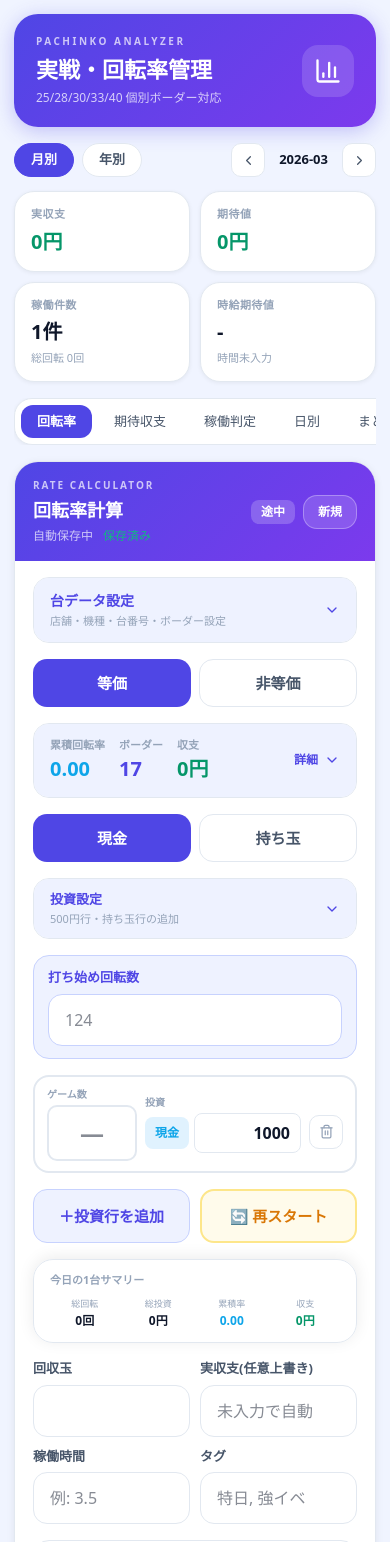
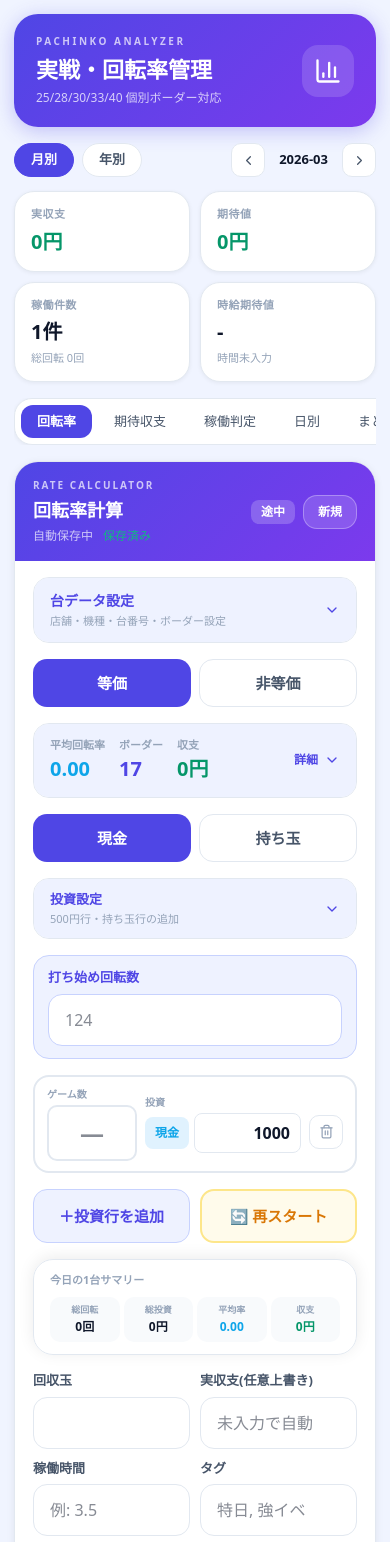
Before and after one commit to yami-tan/pachinko-app, a React (Vite) app: page / in a window 390 px wide. Shown: the top 1542 px of the page. Built offline with nearby package versions, Linux system fonts and the light colour scheme.

Commit message:
improve mobile layout

```diff
--- a/src/App.tsx
+++ b/src/App.tsx
@@ -149,7 +149,7 @@ function getSessionTrendData(session,settings) {
 function emptyRateEntry(kind='cash',amount=1000,reading='') { return { id:uid(),kind,amount:String(amount),reading }; }
 
 function emptySession(settings=defaultSettings) {
-  return { id:uid(),date:todayStr(),shop:'',machineId:'__none__',machineNameSnapshot:'',machineFreeName:'',machineNumber:'',exchangeCategory:'25',startRotation:'',sessionBorderOverride:'',totalSpinsManual:'',returnedBalls:'',endingBalls:'',endingUpperBalls:'',actualBalanceYen:'',hours:'',notes:'',resultGoodMemo:'',resultBadMemo:'',rateHistoryPoints:[],tags:'',photos:[],firstHits:[],rateSections:[],currentInputMode:'cash',status:'draft',updatedAt:Date.now(),rateEntries:[emptyRateEntry('cash',settings.defaultCashUnitYen,'')] };
+  return { id:uid(),date:todayStr(),shop:'',machineId:'__none__',machineNameSnapshot:'',machineFreeName:'',machineNumber:'',exchangeCategory:'25',startRotation:'',sessionBorderOverride:'',totalSpinsManual:'',returnedBalls:'',endingBalls:'',endingUpperBalls:'',actualBalanceYen:'',hours:'',notes:'',resultGoodMemo:'',resultBadMemo:'',rateHistoryPoints:[],tags:'',photos:[],firstHits:[],rateSections:[],measurementLogs:[],currentInputMode:'cash',status:'draft',updatedAt:Date.now(),rateEntries:[emptyRateEntry('cash',settings.defaultCashUnitYen,'')] };
 }
 
 function hasMeaningfulSession(s) {
@@ -219,7 +219,14 @@ function calcRateMetrics(session,machine,settings) {
     : (returnYen - totalInvestYen);
   const balanceYen=Number.isFinite(actualBalanceYenRaw)&&session.actualBalanceYen!==''?actualBalanceYenRaw:autoBalanceYen;
   const yph=hours>0?estimatedEVYen/hours:0;
-  return { exchangeRate,exchangeCategory:session.exchangeCategory||'25',startRotation,totalSpins,endRotation:currentEndRotation,totalInvestYen,cashInvestYen,ballInvestBalls,ballInvestYen,holdBallRatio,spinPerThousand,machineBorder,rateDiff:spinPerThousand-machineBorder,estimatedEVYen,returnYen,balanceYen,yph,currentBalls,currentBallsYen,currentSpins,currentEndRotation,currentInvestYen:cInvestYen,currentCashInvestYen:cCash,currentBallInvestBalls:cBalls,currentBallInvestYen:cBallYen,currentSpinPerThousand:cRate,currentEstimatedEVYen:cEVYen };
+  // 平均回転率: 過去measurementLogs + 現在 の加重平均
+  const logs=session.measurementLogs||[];
+  const logTotalSpins=logs.reduce((a,l)=>a+numberOrZero(l.spins),0);
+  const logTotalInvestYen=logs.reduce((a,l)=>a+numberOrZero(l.investYen),0);
+  const allSpins=logTotalSpins+totalSpins;
+  const allInvestYen=logTotalInvestYen+totalInvestYen;
+  const avgSpinPerThousand=allInvestYen>0?allSpins/(allInvestYen/1000):spinPerThousand;
+  return { exchangeRate,exchangeCategory:session.exchangeCategory||'25',startRotation,totalSpins,endRotation:currentEndRotation,totalInvestYen,cashInvestYen,ballInvestBalls,ballInvestYen,holdBallRatio,spinPerThousand,avgSpinPerThousand,machineBorder,rateDiff:spinPerThousand-machineBorder,estimatedEVYen,returnYen,balanceYen,yph,currentBalls,currentBallsYen,currentSpins,currentEndRotation,currentInvestYen:cInvestYen,currentCashInvestYen:cCash,currentBallInvestBalls:cBalls,currentBallInvestYen:cBallYen,currentSpinPerThousand:cRate,currentEstimatedEVYen:cEVYen };
 }
 
 /* ─── カラーシステム ─── */
@@ -463,8 +470,54 @@ export default function PachinkoCalculatorComplete() {
   function updateRateEntry(id,k,v) { applyFormUpdate(p=>({...p,rateEntries:p.rateEntries.map(e=>e.id===id?{...e,[k]:v}:e)})); }
   function setCurrentInputMode(m) { applyFormUpdate(p=>({...p,currentInputMode:m})); }
   function syncBorderToMachine() { if(!selectedMachine||currentBorderInputValue==='')return; const f=getBorderFieldByCategory(form.exchangeCategory||'25'); setMachines(p=>p.map(m=>m.id===selectedMachine.id?{...m,[f]:numberOrZero(currentBorderInputValue)}:m)); }
-  function moveFocusToNextReading(cid,idx,val) { const digs=String(val||'').replace(/[^0-9]/g,''); const prev=idx===0?form.startRotation:form.rateEntries[idx-1]?.reading; const pd=String(prev||'').replace(/[^0-9]/g,''); const th=Math.max(2,pd.length||1); if(digs.length<th)return; if(typeof navigator!=='undefined'&&navigator.vibrate)navigator.vibrate(10); setFlashReadingId(cid); setTimeout(()=>setFlashReadingId(''),180); const ne=Boolean(form.rateEntries[idx+1]); if(!ne){const nk=form.currentInputMode||'cash'; const na=nk==='balls'?numberOrZero(settings.defaultBallUnit)||250:numberOrZero(settings.defaultCashUnitYen)||1000; applyFormUpdate(p=>({...p,rateEntries:[...p.rateEntries,emptyRateEntry(nk,na,'')]})); setTimeout(()=>readingInputRefs.current[idx+1]?.focus(),0); return;} setTimeout(()=>{readingInputRefs.current[idx+1]?.focus(); readingInputRefs.current[idx+1]?.select?.();},0); }
+  function moveFocusToNextReading(cid,idx,val) { const digs=String(val||'').replace(/[^0-9]/g,''); const prev=idx===0?form.startRotation:form.rateEntries[idx-1]?.reading; const pd=String(prev||'').replace(/[^0-9]/g,''); const th=Math.max(2,pd.length||1); if(digs.length<th)return; if(typeof navigator!=='undefined'&&navigator.vibrate)navigator.vibrate(10); setFlashReadingId(cid); setTimeout(()=>setFlashReadingId(''),180); const ne=Boolean(form.rateEntries[idx+1]); if(!ne){const nk=form.currentInputMode||'cash'; const na=nk==='balls'?numberOrZero(settings.defaultBallUnit)||250:numberOrZero(settings.defaultCashUnitYen)||1000; applyFormUpdate(p=>checkAndArchiveIfNeeded({...p,rateEntries:[...p.rateEntries,emptyRateEntry(nk,na,'')]})); setTimeout(()=>readingInputRefs.current[idx+1]?.focus(),0); return;} applyFormUpdate(p=>checkAndArchiveIfNeeded(p)); setTimeout(()=>{readingInputRefs.current[idx+1]?.focus(); readingInputRefs.current[idx+1]?.select?.();},0); }
   function addRateEntry(kind=form.currentInputMode||'cash',amount) { const ba=amount??(kind==='balls'?numberOrZero(settings.defaultBallUnit)||250:numberOrZero(settings.defaultCashUnitYen)||1000); applyFormUpdate(p=>({...p,rateEntries:[...p.rateEntries,emptyRateEntry(kind,ba,'')]})); }
+
+  // 1万円(現金)or 2500玉(持ち玉)達成で自動アーカイブ
+  function archiveMeasurement(p) {
+    const machine=p.machineId&&p.machineId!=='__none__'?machines.find(m=>m.id===p.machineId)||null:null;
+    const met=calcRateMetrics(p,machine,settings);
+    const spins=met.currentSpins;
+    const investYen=met.currentInvestYen;
+    if(spins<=0&&investYen<=0) return p;
+    const logCount=(p.measurementLogs||[]).length+1;
+    const newLog={
+      id:uid(),
+      label:`計測${logCount}`,
+      entries:[...p.rateEntries],
+      spins,
+      investYen,
+      rate:Number(met.currentSpinPerThousand.toFixed(2)),
+      createdAt:Date.now(),
+    };
+    const defaultKind=met.currentBalls!==null&&met.currentBalls>0?'balls':'cash';
+    const defaultAmount=defaultKind==='balls'?numberOrZero(settings.defaultBallUnit)||250:numberOrZero(settings.defaultCashUnitYen)||1000;
+    return {
+      ...p,
+      measurementLogs:[...(p.measurementLogs||[]),newLog],
+      rateEntries:[emptyRateEntry(defaultKind,defaultAmount,'')],
+    };
+  }
+
+  // 投資行更新時・ゲーム数入力時に1万円/2500玉チェック
+  function checkAndArchiveIfNeeded(p) {
+    const machine=p.machineId&&p.machineId!=='__none__'?machines.find(m=>m.id===p.machineId)||null:null;
+    const met=calcRateMetrics(p,machine,settings);
+    const hasBalls=met.currentBalls!==null&&met.currentBalls>=0;
+    const threshold=hasBalls?2500*met.exchangeRate:10000; // 玉なら2500玉相当円、現金なら1万円
+    if(met.currentInvestYen>=threshold) {
+      return archiveMeasurement(p);
+    }
+    return p;
+  }
+
+  // 持ち玉があるとき自動で持ち玉モードに切り替え
+  useEffect(()=>{
+    if(formMetrics.currentBalls!==null&&formMetrics.currentBalls>0&&form.currentInputMode!=='balls') {
+      applyFormUpdate(p=>({...p,currentInputMode:'balls'}),{trackUndo:false,markDirty:false});
+    }
+  },[formMetrics.currentBalls]);
+
   function applyRestart() {
     const rotation=restartRotationInput.trim();
     applyFormUpdate(p=>({
@@ -755,8 +808,8 @@ export default function PachinkoCalculatorComplete() {
                   >
                     <div style={{ display:'flex', gap:14, alignItems:'center', flexWrap:'wrap' }}>
                       <div style={{ textAlign:'left' }}>
-                        <div style={{ fontSize:11, color:C.textMuted, fontWeight:600 }}>累積回転率</div>
-                        <div style={{ fontSize:20, fontWeight:800, color:C.accent }}>{fmtRate(formMetrics.spinPerThousand)}</div>
+                        <div style={{ fontSize:11, color:C.textMuted, fontWeight:600 }}>平均回転率</div>
+                        <div style={{ fontSize:20, fontWeight:800, color:C.accent }}>{fmtRate(formMetrics.avgSpinPerThousand)}</div>
                       </div>
                       <div style={{ textAlign:'left' }}>
                         <div style={{ fontSize:11, color:C.textMuted, fontWeight:600 }}>ボーダー</div>
@@ -784,7 +837,7 @@ export default function PachinkoCalculatorComplete() {
                     <div style={{ padding:'12px 12px 14px', display:'flex', flexDirection:'column', gap:8, borderTop:`1px solid ${C.border}` }}>
                       <div style={{ display:'grid', gridTemplateColumns:'1fr 1fr', gap:8 }}>
                         <MetricBox label="累計回転数" value={Math.round(formMetrics.totalSpins)} sub={`現在区間 ${Math.round(formMetrics.currentSpins)}回`}/>
-                        <MetricBox label="累積回転率" value={fmtRate(formMetrics.spinPerThousand)} sub={`現在区間 ${fmtRate(formMetrics.currentSpinPerThousand)}`} color={C.accent}/>
+                        <MetricBox label="平均回転率" value={fmtRate(formMetrics.avgSpinPerThousand)} sub={`現在区間 ${fmtRate(formMetrics.currentSpinPerThousand)}`} color={C.accent}/>
                         <div style={{ background:C.primaryLight, border:`1px solid ${C.primaryMid}`, borderRadius:16, padding:'12px 14px' }}>
                           <div style={{ fontSize:10, color:C.textMuted, fontWeight:600, textTransform:'uppercase', letterSpacing:'0.06em', marginBottom:4 }}>現在ボーダー</div>
                           <input value={currentBorderInputValue} onChange={e=>updateForm('sessionBorderOverride',e.target.value)} style={{ ...inputStyle, border:`1.5px solid ${C.primaryMid}`, background:'white', textAlign:'center', fontWeight:700, fontSize:18, color:C.primary, padding:'6px 10px' }} inputMode="decimal" placeholder="18.00"/>
@@ -1014,17 +1067,63 @@ export default function PachinkoCalculatorComplete() {
                     {[
                       ['総回転', Math.round(formMetrics.totalSpins)+'回', null],
                       ['総投資', fmtYen(formMetrics.totalInvestYen), null],
-                      ['累積率', fmtRate(formMetrics.spinPerThousand), C.accent],
+                      ['平均率', fmtRate(formMetrics.avgSpinPerThousand), C.accent],
                       ...(formMetrics.currentBalls!==null?[['持ち玉', formMetrics.currentBalls.toLocaleString()+'玉', C.amber]]:[]),
                       ['収支', fmtYen(formMetrics.balanceYen), formMetrics.balanceYen>=0?C.positive:C.negative],
                     ].map(([l,v,c])=>(
-                      <div key={l}>
-                        <div style={{ fontSize:9, color:C.textMuted }}>{l}</div>
-                        <div style={{ marginTop:2, fontWeight:700, fontSize:12, color:c||C.textPrimary }}>{v}</div>
+                      <div key={l} style={{ background:'#f8fafc', borderRadius:10, padding:'6px 2px' }}>
+                        <div style={{ fontSize:9, color:C.textMuted, fontWeight:600 }}>{l}</div>
+                        <div style={{ marginTop:2, fontWeight:700, fontSize:12, color:c||C.textPrimary, whiteSpace:'nowrap', overflow:'hidden', textOverflow:'ellipsis' }}>{v}</div>
                       </div>
                     ))}
                   </div>
                 </div>
+
+                {/* 過去計測履歴（1万円/2500玉ごとのアーカイブ） */}
+                {(form.measurementLogs||[]).length>0&&(
+                  <details style={{ border:`1px solid ${C.border}`, borderRadius:16, background:'white', overflow:'hidden' }}>
+                    <summary style={{ cursor:'pointer', listStyle:'none', padding:'13px 16px', background:C.primaryLight }}>
+                      <div style={{ display:'flex', justifyContent:'space-between', alignItems:'center' }}>
+                        <div>
+                          <div style={{ fontWeight:700, color:C.primary, fontSize:14 }}>📊 過去の計測結果</div>
+                          <div style={{ fontSize:11, color:C.textMuted, marginTop:2 }}>{(form.measurementLogs||[]).length}件 / 全計測の平均: {fmtRate(formMetrics.avgSpinPerThousand)}</div>
+                        </div>
+                        <ChevronDown size={16} color={C.primary}/>
+                      </div>
+                    </summary>
+                    <div style={{ padding:'12px 14px', display:'flex', flexDirection:'column', gap:8 }}>
+                      {/* 全計測の平均サマリー */}
+                      <div style={{ background:C.accentLight, border:`1px solid #bae6fd`, borderRadius:12, padding:'10px 14px', display:'flex', gap:16 }}>
+                        <div style={{ textAlign:'center' }}>
+                          <div style={{ fontSize:10, color:'#0369a1', fontWeight:600 }}>全計測 平均回転率</div>
+                          <div style={{ fontSize:18, fontWeight:800, color:C.accent }}>{fmtRate(formMetrics.avgSpinPerThousand)}</div>
+                        </div>
+                        <div style={{ textAlign:'center' }}>
+                          <div style={{ fontSize:10, color:'#0369a1', fontWeight:600 }}>計測回数</div>
+                          <div style={{ fontSize:18, fontWeight:800, color:C.primary }}>{(form.measurementLogs||[]).length}回</div>
+                        </div>
+                      </div>
+                      {/* 各計測 */}
+                      {[...(form.measurementLogs||[])].reverse().map((log,i,arr)=>{
+                        const no=arr.length-i;
+                        const overBorder=log.rate>=(formMetrics.machineBorder||DEFAULT_BORDER);
+                        return (
+                          <div key={log.id} style={{ border:`1.5px solid ${overBorder?C.positiveBorder:C.negativeBorder}`, borderRadius:12, padding:'11px 14px', background:overBorder?C.positiveBg:C.negativeBg }}>
+                            <div style={{ display:'flex', justifyContent:'space-between', alignItems:'center', marginBottom:6 }}>
+                              <div style={{ fontWeight:700, color:C.textPrimary, fontSize:13 }}>{log.label}</div>
+                              <span style={{ fontSize:13, fontWeight:800, color:overBorder?C.positive:C.negative }}>{fmtRate(log.rate)}</span>
+                            </div>
+                            <div style={{ display:'grid', gridTemplateColumns:'1fr 1fr 1fr', gap:6, fontSize:12, color:C.textSecondary }}>
+                              <div>回転数 <span style={{ fontWeight:700, color:C.textPrimary }}>{Math.round(log.spins).toLocaleString()}回</span></div>
+                              <div>投資 <span style={{ fontWeight:700, color:C.textPrimary }}>{fmtYen(log.investYen)}</span></div>
+                              <div>ボーダー比 <span style={{ fontWeight:700, color:overBorder?C.positive:C.negative }}>{log.rate>=(formMetrics.machineBorder||DEFAULT_BORDER)?'↑上回':'↓下回'}</span></div>
+                            </div>
+                          </div>
+                        );
+                      })}
+                    </div>
+                  </details>
+                )}
 
                 {/* 初当たりDialog */}
                 <Dialog open={firstHitDialogOpen} onOpenChange={setFirstHitDialogOpen}>
```
